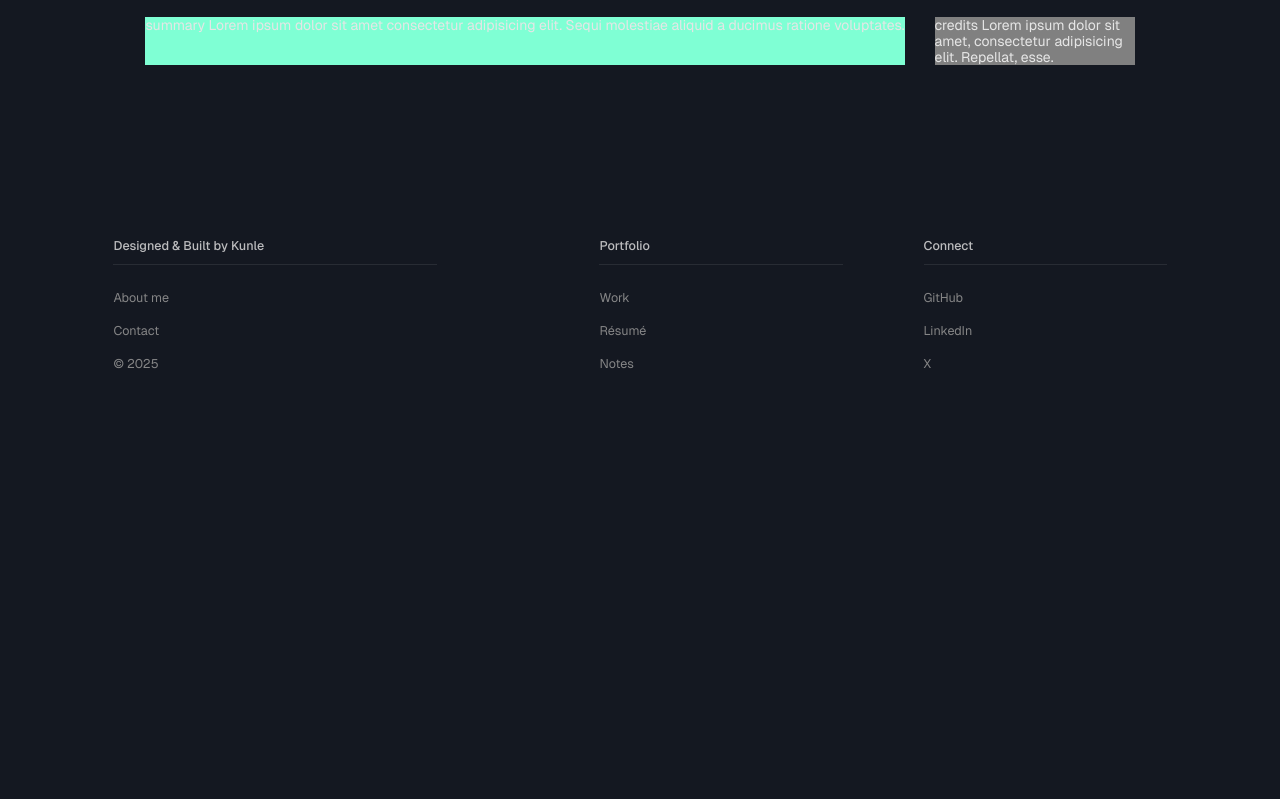
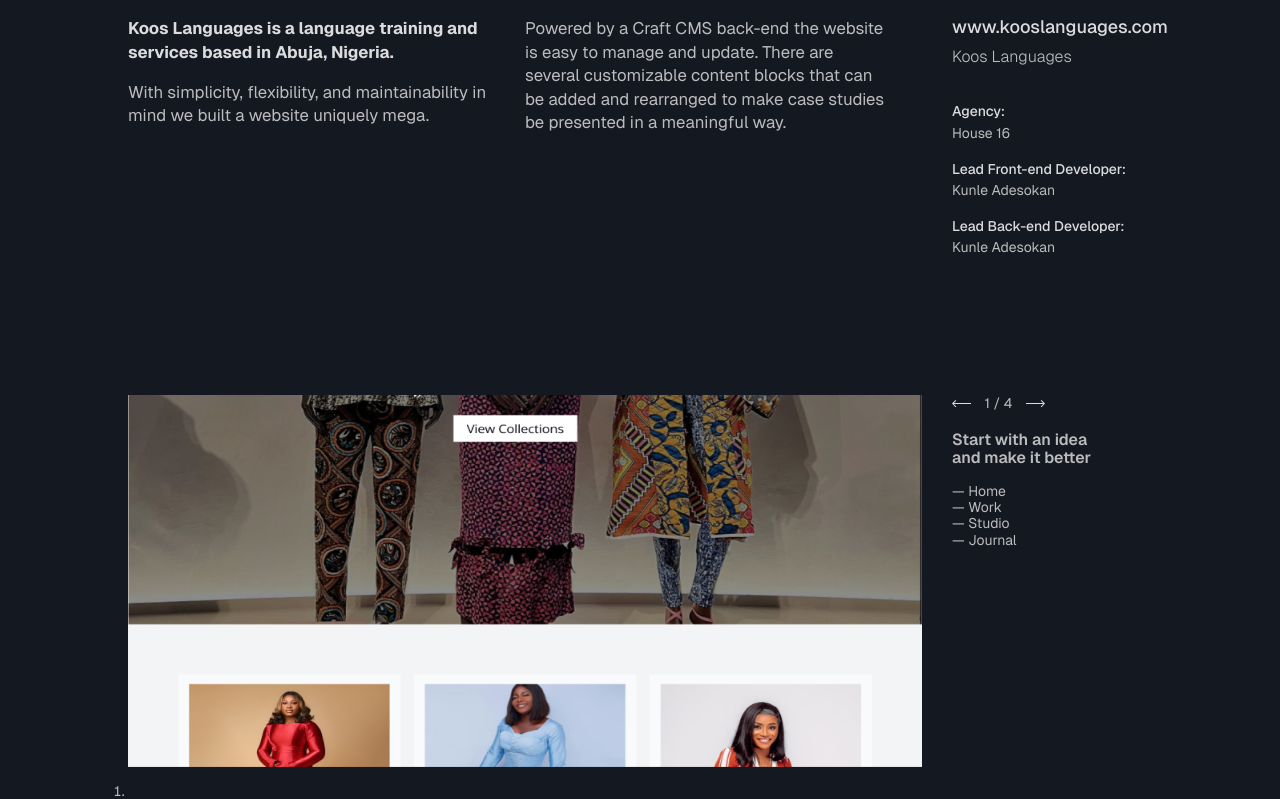
Before and after one commit to kunle-coded/kunleadesokan, a React (Vite) app in the folder v1/: page /work/1 in a window 1280 px wide. Shown: the part 640-1439 px from the top of the page. Before the commit the page ends 1069 px from the top, so only its background shows below. Built offline with nearby package versions, Linux system fonts and the light colour scheme.

Commit message:
create project image gallery on single project page

```diff
--- a/v1/src/components/footer/Footer.module.css
+++ b/v1/src/components/footer/Footer.module.css
@@ -2,6 +2,7 @@
   display: flex;
   padding-top: 4.5rem;
   margin: 0;
+  margin-top: 4.5rem;
   background-color: var(--primary-black);
 }
 
--- a/v1/src/components/hero/PageHero.module.css
+++ b/v1/src/components/hero/PageHero.module.css
@@ -23,7 +23,7 @@
   bottom: 0;
   left: 0;
   background-color: rgb(0, 191, 255, 0.5);
-  background-color: rgb(14, 16, 24, 0.9);
+  background-color: rgb(14, 16, 24, 0.8);
 }
 
 .bgImg h1 {
--- a/v1/src/components/projects/SingleProject.module.css
+++ b/v1/src/components/projects/SingleProject.module.css
@@ -11,6 +11,7 @@
   -webkit-box-pack: start;
   justify-content: flex-start;
   width: 100%;
+  color: var(--primary-white-darker);
 }
 
 .threeCol {
@@ -29,7 +30,7 @@
   flex-shrink: 0;
   margin-left: 0;
   width: 200px;
-  background-color: gray;
+  transition: all 0.2s ease;
 }
 
 .summary {
@@ -39,13 +40,164 @@
   justify-content: space-between;
   flex-wrap: wrap;
   margin-top: 15vw;
-  background-color: aquamarine;
+  transition: all 0.2s ease;
+}
+
+.threeCol .col {
+  width: 100%;
+  margin-right: 30px;
+  font-size: 1.2rem;
+  line-height: 1.4em;
+  font-weight: 400;
+}
+
+.threeCol .col2 {
+  margin-top: 1em;
+}
+
+.container .threeCol .credits h5 {
+  font-size: 1.286rem;
+  font-weight: 500;
+  margin-top: 0;
+  margin-bottom: 10px;
+  color: var(--primary-white-dark);
+}
+
+.container .threeCol .credits h6 {
+  font-size: 1.143rem;
+  font-weight: 300;
+  margin-block-end: 2.33em;
+  /* margin-bottom: 10px; */
+}
+
+.container .threeCol .credits a {
+  display: block;
+  width: 100%;
+  color: inherit;
+  text-decoration: none;
+}
+
+.container .threeCol .credits .title {
+  font-weight: 500;
+  color: var(--primary-white-dark);
+  margin-bottom: 5px;
+}
+
+.container .threeCol .credits span {
+  display: block;
+}
+
+.container .threeCol .credits span:not(.title) {
+  margin-bottom: 1.42857rem;
+  color: var(--primary-white-darker);
+}
+
+.container p:first-of-type {
+  margin-top: 0;
+}
+.container p:last-of-type {
+  margin-bottom: 0;
+}
+
+.container p {
+  margin-block-start: 1em;
+  margin-block-end: 1em;
+}
+
+.container p strong {
+  color: var(--primary-white-dark);
+}
+
+.twoCol {
+  display: flex;
+  -webkit-box-pack: justify;
+  justify-content: space-between;
+  flex-wrap: wrap;
+  padding-top: 15vw;
+  padding-left: 2.1rem;
+  padding-right: 2.1rem;
+  /* margin-left: auto;
+  margin-right: auto; */
+  max-width: calc(1440px + 20vw);
+}
+
+.twoCol .info {
+  perspective: 250px;
+  perspective-origin: 0 0;
+  margin-top: 5vw;
+  margin-left: 0;
+  -ms-flex-negative: 0;
+  flex-shrink: 0;
+  width: 100%;
+  transition: all 0.2s ease;
+}
+
+.projectGallery .pagination {
+  margin-bottom: 20px;
+}
+
+.projectGallery .pagination button {
+  color: var(--primary-white-dark);
+  outline: none;
+}
+
+.projectGallery .pagination button svg {
+  fill: var(--primary-white-dark);
+}
+
+.projectGallery .pagination .current {
+  padding-left: 10px;
+}
+
+.projectGallery .pagination .total {
+  padding-right: 10px;
+}
+
+.container .twoCol .info .title {
+  font-size: 1.143rem;
+  font-weight: 600;
+  margin-bottom: 1.1rem;
+}
+
+/* Image gallery */
+.projectGallery .mediaGallery {
+  position: relative;
+  width: 100%;
+  transition: all 0.2s ease;
+}
+
+.imageViewport {
+  position: relative;
+  height: 371.82px;
+  overflow: hidden;
+  touch-action: pan-y;
+}
+
+.imageSlider {
+  position: absolute;
+  left: 0;
+  width: 100.05%;
+  height: 100%;
+  /* background-color: aquamarine; */
+  transform: translateY(-0.02%);
+}
+
+.projectGallery .mediaGallery img {
+  position: absolute;
+  top: 0;
+  left: 100.05%;
+  width: 100%;
+  height: 100%;
+  vertical-align: middle;
+}
+
+.projectGallery .mediaGallery .isSelected {
+  left: 0%;
 }
 
 @media (min-width: 568px) {
   .threeCol {
     flex-wrap: nowrap;
-    /* padding: 0 2.5rem; */
     margin-left: auto;
     margin-right: auto;
   }
@@ -70,6 +222,20 @@
     padding: 4.5rem 10vw 0;
     max-width: calc(1440px + 20vw);
   }
+
+  .twoCol {
+    flex-wrap: unset;
+    /* margin-left: auto;
+    margin-right: auto; */
+    padding: 15vh 10vw 0;
+    max-width: calc(1440px + 20vw);
+  }
+
+  .twoCol .info {
+    width: 200px;
+    margin-left: 30px;
+    margin-top: 0;
+  }
 }
 
 @media (min-width: 1024px) {
@@ -80,4 +246,18 @@
   .threeCol {
     padding-top: 8.5rem;
   }
+
+  .summary {
+    flex-wrap: nowrap;
+  }
+
+  .threeCol .col2 {
+    margin-top: 0;
+  }
 }
+
+@media (min-width: 1440px) {
+  .imageViewport {
+    height: 471.82px;
+  }
+}
--- a/v1/src/components/projects/SingleProject.tsx
+++ b/v1/src/components/projects/SingleProject.tsx
@@ -6,15 +6,134 @@ function SingleProject() {
       <div className={styles.contentWrapper}>
         <section className={styles.threeCol}>
           <div className={styles.credits}>
-            credits Lorem ipsum dolor sit amet, consectetur adipisicing elit.
-            Repellat, esse.
+            <h5>
+              <a
+                href="http://www.kooslanguages.com.ng"
+                target="_blank"
+                rel="noopener"
+              >
+                www.kooslanguages.com
+              </a>
+            </h5>
+            <h6>Koos Languages</h6>
+            <span className={styles.title}>Agency:</span>
+            <span>House 16</span>
+            <span className={styles.title}>Lead Front-end Developer:</span>
+            <span>Kunle Adesokan</span>
+            <span className={styles.title}>Lead Back-end Developer:</span>
+            <span>Kunle Adesokan</span>
           </div>
           <div className={styles.summary}>
-            summary Lorem ipsum dolor sit amet consectetur adipisicing elit.
-            Sequi molestiae aliquid a ducimus ratione voluptates.
+            <div className={styles.col}>
+              <p>
+                <strong>
+                  Koos Languages is a language training and services based in
+                  Abuja, Nigeria.
+                </strong>
+              </p>
+              <p>
+                With simplicity, flexibility, and maintainability in mind we
+                built a website uniquely&nbsp;mega.
+              </p>
+            </div>
+            <div className={`${styles.col} ${styles.col2}`}>
+              <p>
+                Powered by a Craft CMS back-end the website is easy to manage
+                and update. There are several customizable content blocks that
+                can be added and rearranged to make case studies be presented in
+                a meaningful way.
+              </p>
+            </div>
           </div>
         </section>
-        <section className={styles.twoCol}></section>
+        <section className={`${styles.twoCol} ${styles.projectGallery}`}>
+          <div className={styles.mediaGallery}>
+            <div className={styles.imageViewport}>
+              <div className={styles.imageSlider}>
+                <img
+                  src="/src/assets/img/koos/img.png"
+                  alt="Home"
+                  aria-selected
+                  className={styles.isNotSelected}
+                />
+                <img
+                  src="/src/assets/img/arie/img1.png"
+                  alt="Home"
+                  aria-selected
+                  className={styles.isSelected}
+                />
+              </div>
+              <div className={styles.imageViewpo}></div>
+              <div className={styles.imageViewpo}></div>
+            </div>
+            <button className={styles.btnPrevious}></button>
+            <button className={styles.btnNext}></button>
+            <ol className={styles.sliderDots}>
+              <li
+                className={styles.dot}
+                aria-selected
+                aria-label="Page dot 1"
+                aria-current
+              ></li>
+              <li className={styles.dot} aria-label="Page dot 2"></li>
+              <li className={styles.dot} aria-label="Page dot 3"></li>
+              <li className={styles.dot} aria-label="Page dot 4"></li>
+            </ol>
+          </div>
+          <div className={styles.info}>
+            <div className={styles.pagination}>
+              <button
+                className={styles.btnGalleryLeft}
+                role="button"
+                aria-label="Previous"
+              >
+                <svg
+                  xmlns="http://www.w3.org/2000/svg"
+                  width="19"
+                  height="8"
+                  viewBox="0 0 19 8"
+                >
+                  <path d="M1.94974747,3 L19,3 L19,4 L1.70710678,4 L4.24264069,6.53553391 L3.53553391,7.24264069 L-2.22044605e-16,3.62132034 L3.53553391,0 L4.24264069,0.707106781 L1.94974747,3 Z"></path>
+                </svg>
+              </button>{" "}
+              <span className={styles.current}>1</span> /{" "}
+              <span className={styles.total}>4</span>{" "}
+              <button
+                className={styles.btnGalleryRight}
+                role="button"
+                aria-label="Next"
+              >
+                <svg
+                  xmlns="http://www.w3.org/2000/svg"
+                  width="19"
+                  height="8"
+                  viewBox="0 0 19 8"
+                >
+                  <path
+                    d="M1.94974747,3 L19,3 L19,4 L1.70710678,4 L4.24264069,6.53553391 L3.53553391,7.24264069 L-2.22044605e-16,3.62132034 L3.53553391,0 L4.24264069,0.707106781 L1.94974747,3 Z"
+                    transform="matrix(-1 0 0 1 19 0)"
+                  ></path>
+                </svg>
+              </button>
+            </div>
+
+            <h6 className={styles.title}>
+              Start with an idea <br />
+              and make it better
+            </h6>
+            <div className={styles.projectPages}>
+              <p>
+                {" "}
+                — Home
+                <br />
+                — Work
+                <br />
+                — Studio
+                <br />— Journal
+              </p>
+            </div>
+          </div>
+        </section>
       </div>
     </div>
   );
--- a/v1/src/styles/index.css
+++ b/v1/src/styles/index.css
@@ -143,7 +143,8 @@ body {
 
 h1,
 h2,
-h3 {
+h3,
+h6 {
   margin-block-start: 0px;
   margin-block-end: 0px;
   margin-inline-start: 0px;
@@ -171,6 +172,10 @@ ul {
   margin: 0;
   margin-block: 0;
   padding-inline: 0;
+}
+
+img {
+  border-style: none;
 }
 
 svg:not(:root) {
@@ -212,6 +217,7 @@ button,
   -webkit-appearance: none;
   -moz-appearance: none;
   appearance: none;
+  background-color: transparent;
 }
 
 :focus {
```
